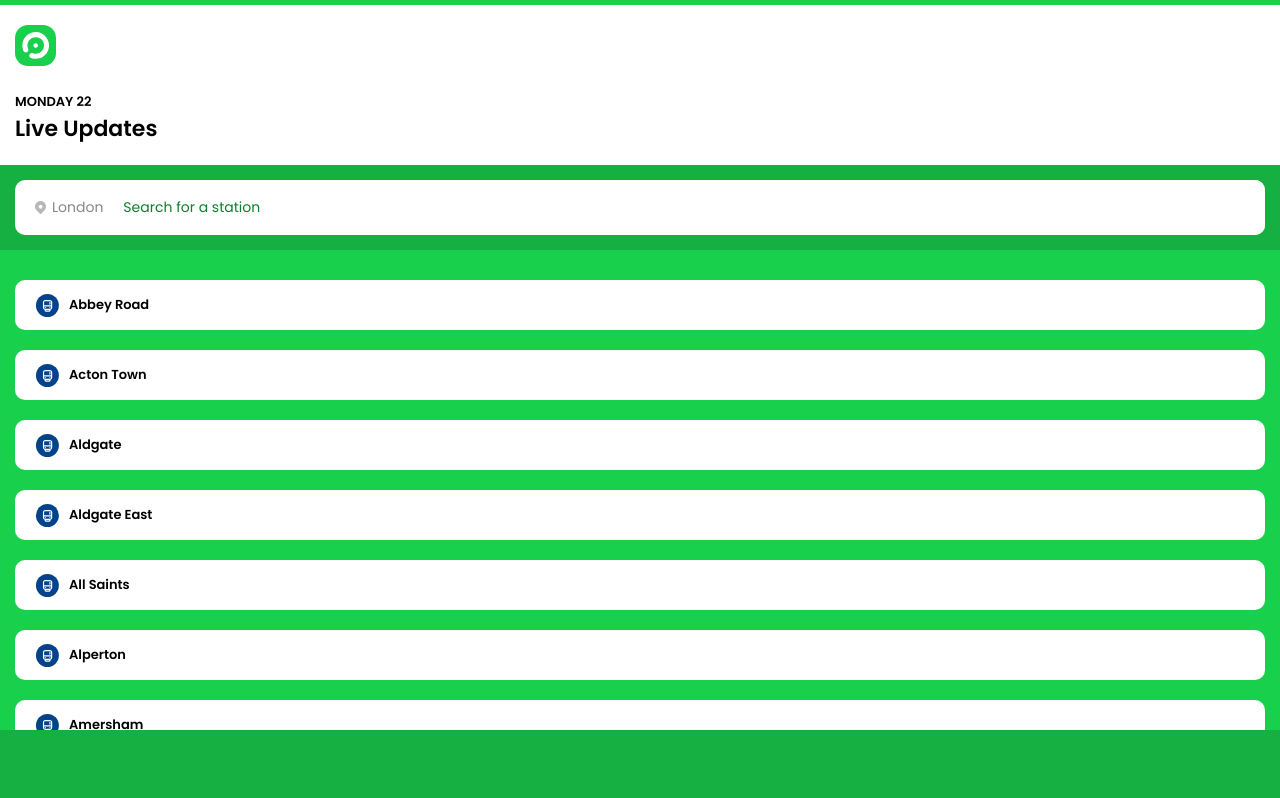
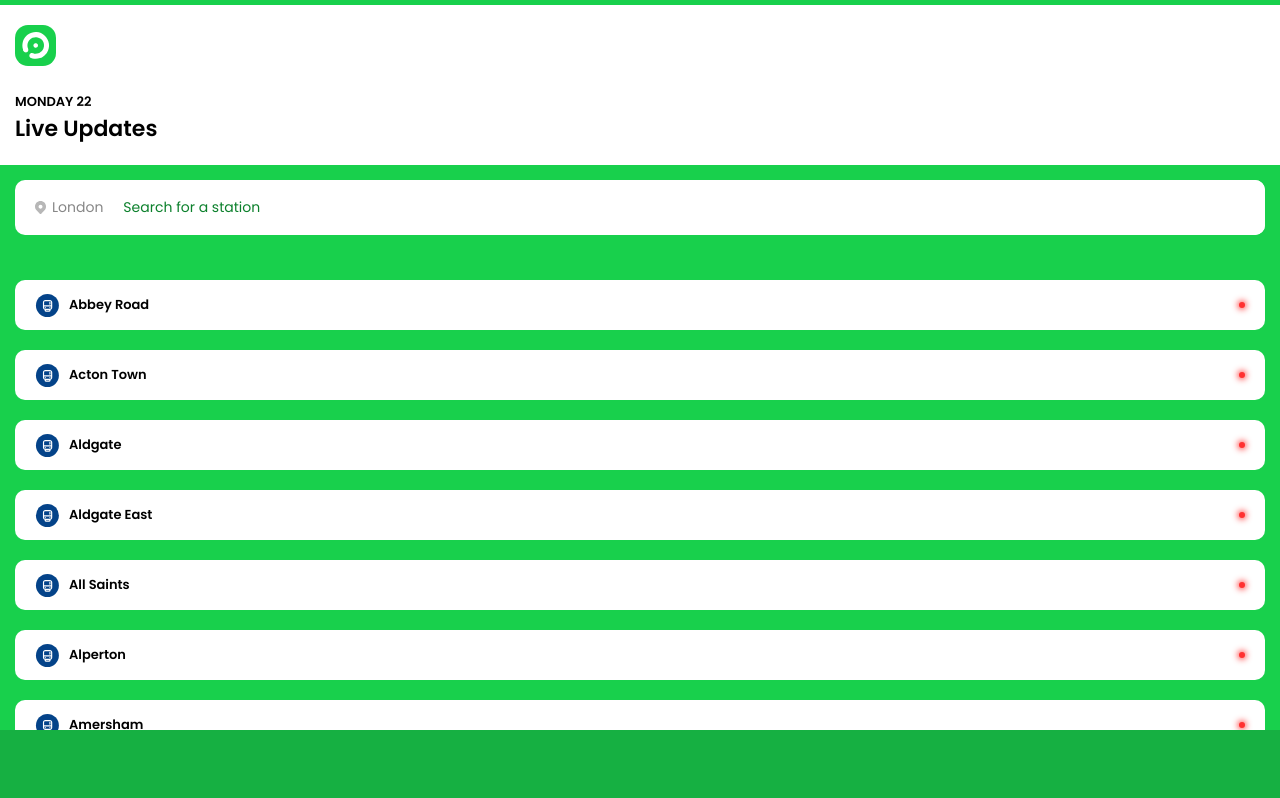
Before and after one commit to emmanuelojiji/open-city, a React (Create React App) app: page / in a window 1280 px wide. Shown: the top 798 px of the page. Built offline with nearby package versions, Linux system fonts and the light colour scheme.

Commit message:
Light added to station card
Search bar Dark green background swapped out for light green

```diff
--- a/src/Components/StationCard.js
+++ b/src/Components/StationCard.js
@@ -6,6 +6,7 @@ const StationCard = ({ name }) => {
     <div className="StationCard">
       <img src={icon_train} />
       <h3>{name}</h3>
+      <div className="status-light"></div>
     </div>
   );
 };
--- a/src/Components/StationCard.scss
+++ b/src/Components/StationCard.scss
@@ -7,12 +7,22 @@
   display: flex;
   align-items: center;
   padding-left: 20px;
+  padding-right: 20px;
 
   &:last-child {
     margin-bottom: 0;
   }
 
-img{
-  margin-right: 10px;
+  img {
+    margin-right: 10px;
+  }
 }
+
+.status-light {
+  width: 6px;
+  height: 6px;
+  background: #ff3131;
+  box-shadow: 0px 0px 6px 1.2px rgba(255, 49, 49, 1);
+  border-radius: 100%;
+  margin-left: auto;
 }
--- a/src/Views/Feed.scss
+++ b/src/Views/Feed.scss
@@ -1,7 +1,8 @@
 .search-container {
   position: sticky;
   top: 0;
-  background: #16b042;
+
+  background: #18d04c;
   height: 85px;
   display: flex;
   align-items: center;
```
